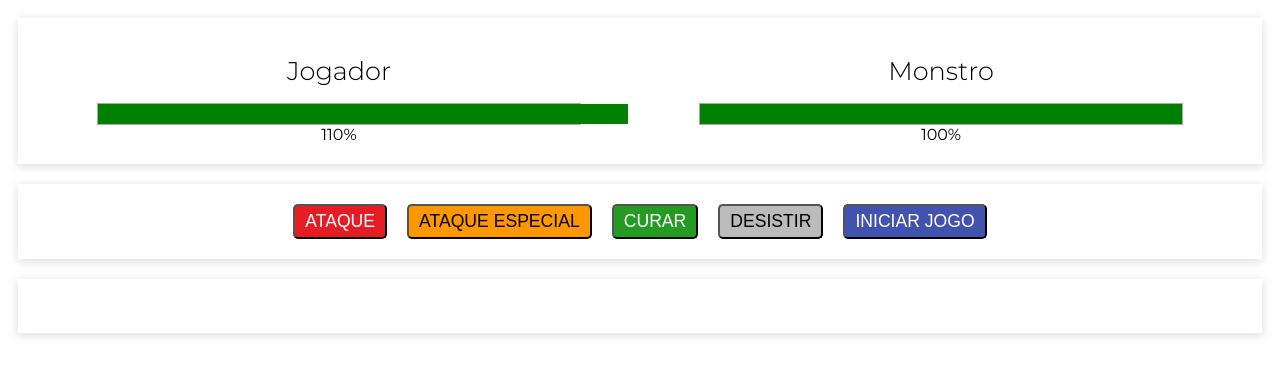
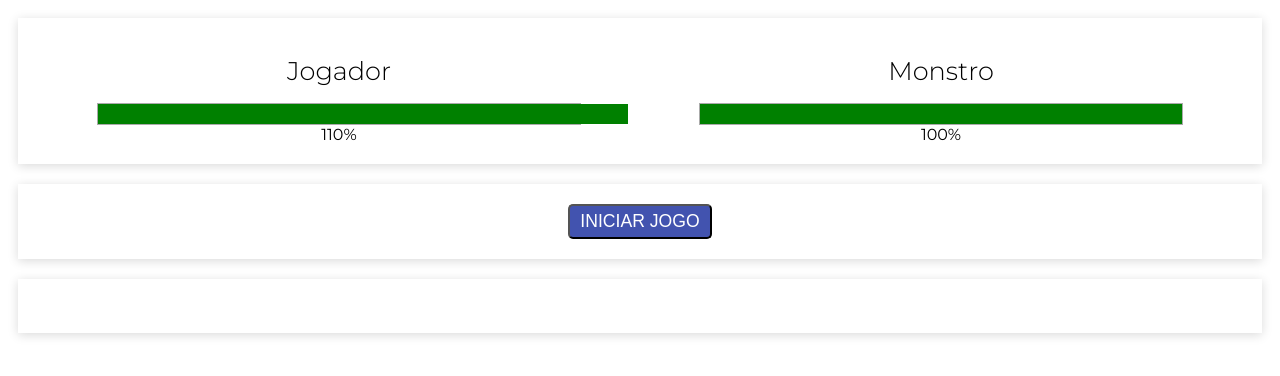
Before and after one commit to joseConejoMadureira/monster, a plain HTML site: page index.html in a window 1280 px wide. Drawn offline with nearby package versions, Linux system fonts and the light colour scheme.

Commit message:
66 running

```diff
--- a/app.js
+++ b/app.js
@@ -2,6 +2,7 @@
 new Vue({
     el: '#app',
     data:{
+        running:false,
         playerLife:110,
         monsterLife:100
     },
--- a/index.html
+++ b/index.html
@@ -29,13 +29,13 @@
             <div v-else class="lose">Você perdeu! :(</div>
         </div>
         <div class="panel buttons">
-            <template>
+            <template v-if="running">
                 <button class="btn attack">Ataque</button>
                 <button class="btn especial-attack">Ataque Especial</button>
                 <button class="btn heal">Curar</button>
                 <button class="btn give-up">Desistir</button>
             </template>
-            <button class="btn new-game">Iniciar Jogo</button>
+            <button v-else class="btn new-game">Iniciar Jogo</button>
         </div>
         <div class="panel logs">
             <ul>
```
